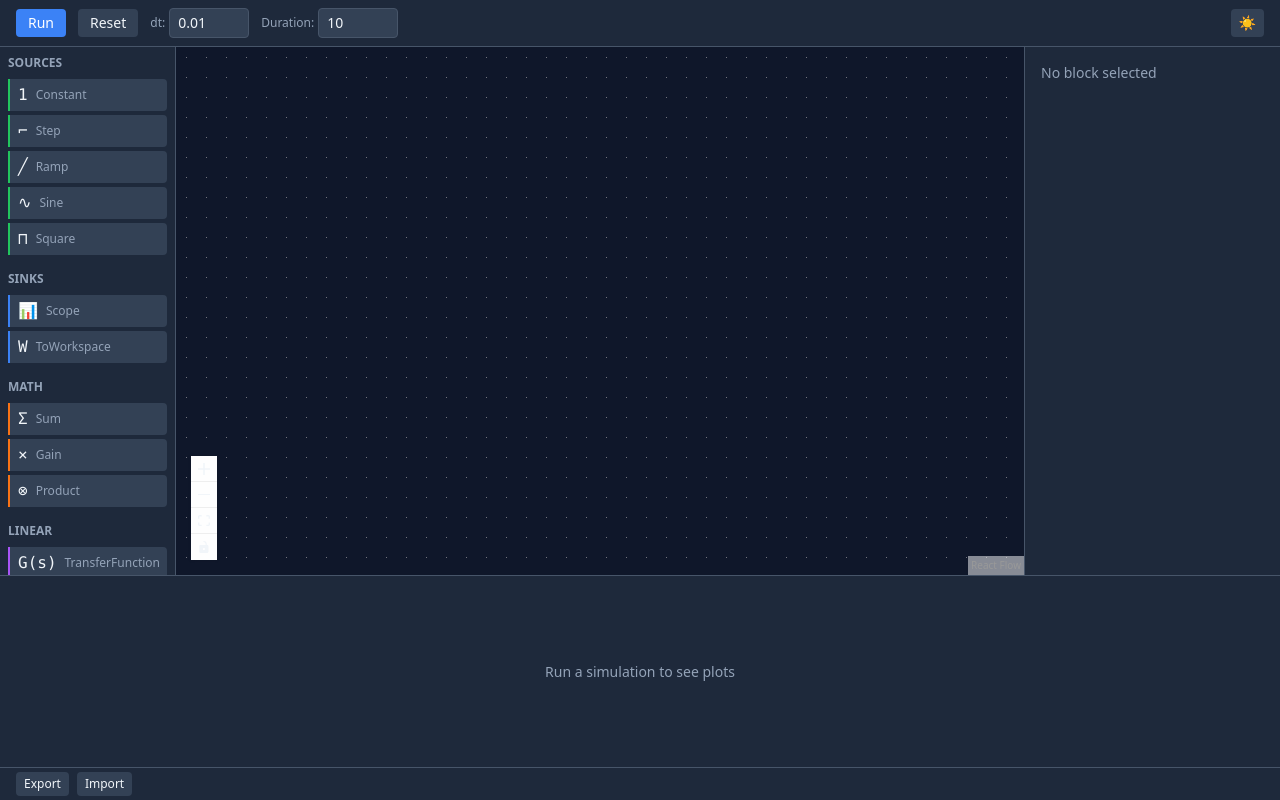
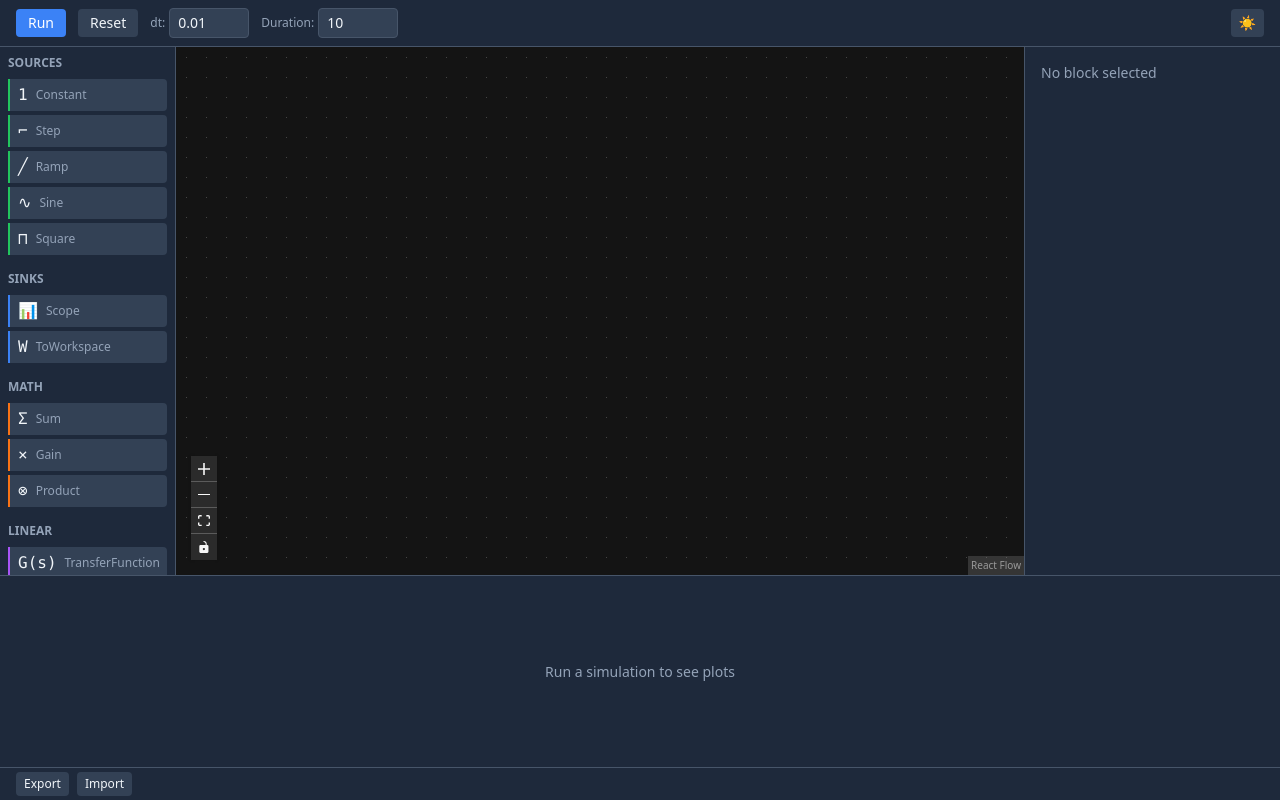
Before and after one commit to LIGHTSPEED1699/openblocksim, a React (Vite) app: page / in a window 1280 px wide. Built offline with nearby package versions, Linux system fonts and the light colour scheme.

Commit message:
fix: pass colorMode prop to ReactFlow — controls now follow dark/light theme

```diff
--- a/src/components/DiagramCanvas.tsx
+++ b/src/components/DiagramCanvas.tsx
@@ -86,6 +86,7 @@ export function DiagramCanvas() {
   const selectBlock = useDiagramStore((s) => s.selectBlock);
   const addNode = useDiagramStore((s) => s.addNode);
   const removeNode = useDiagramStore((s) => s.removeNode);
+  const theme = useDiagramStore((s) => s.theme);
   const { screenToFlowPosition } = useReactFlow();
 
   const onNodesChange = useCallback(
@@ -150,6 +151,7 @@ export function DiagramCanvas() {
         nodeTypes={nodeTypes}
         deleteKeyCode={['Backspace', 'Delete']}
         fitView
+        colorMode={theme}
       >
         <Background />
         <Controls />
```
